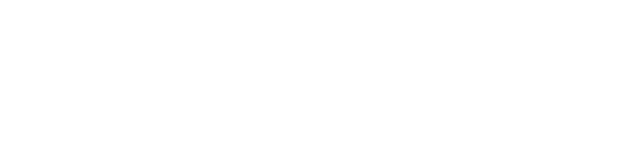
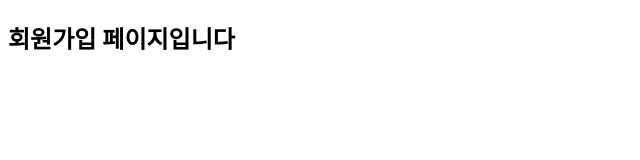
Before and after one commit to team-3-pair1/test.html, a plain HTML site: page pages/sign-up.html in a window 1280 px wide. Shown: the whole page, without its empty margins (0-640 px from the left). Drawn offline with Linux system fonts and the light colour scheme.

Commit message:
style(sign-up) : 회원가입 마크업

```diff
--- a/pages/sign-up.html
+++ b/pages/sign-up.html
@@ -5,5 +5,7 @@
     <meta name="viewport" content="width=device-width, initial-scale=1.0" />
     <title>Document</title>
   </head>
-  <body></body>
+  <body>
+    <h2>회원가입 페이지입니다</h2>
+  </body>
 </html>
```
Also changed, not shown: index.html (+2 -0 lines).
